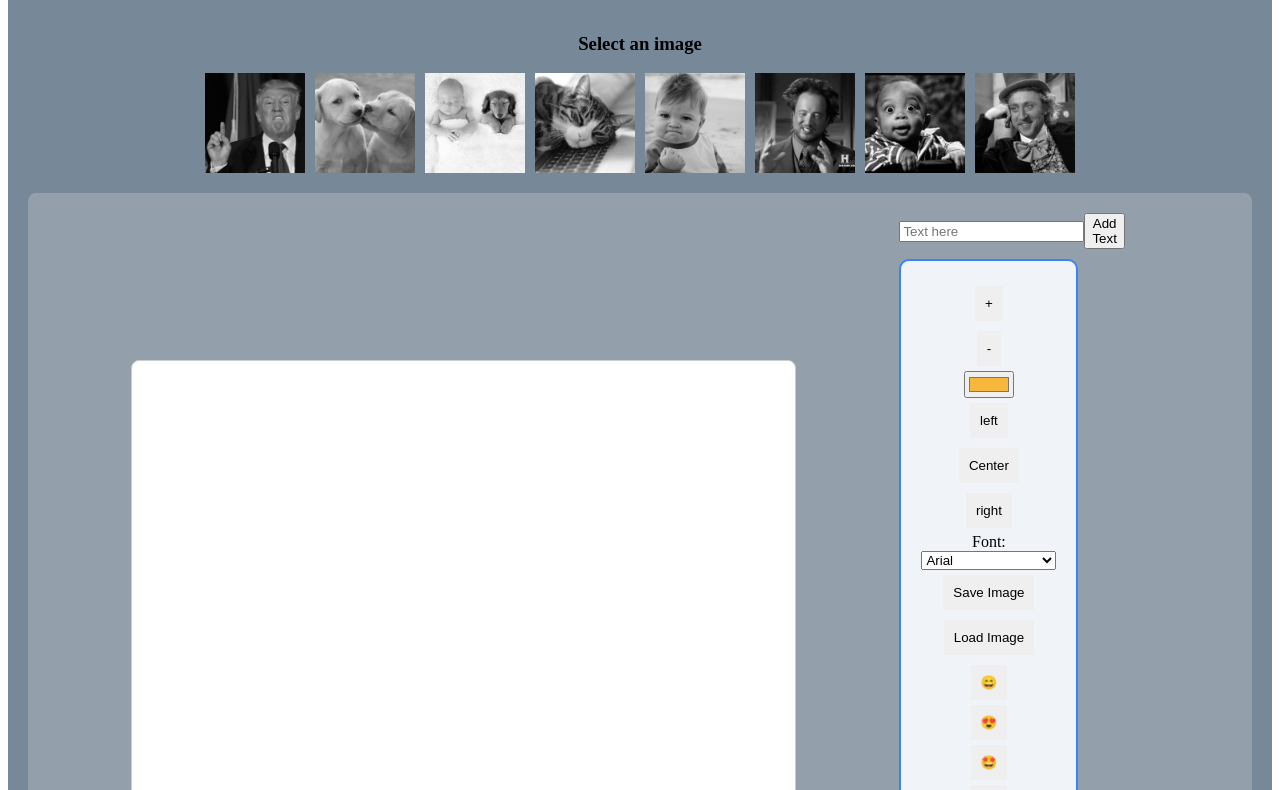
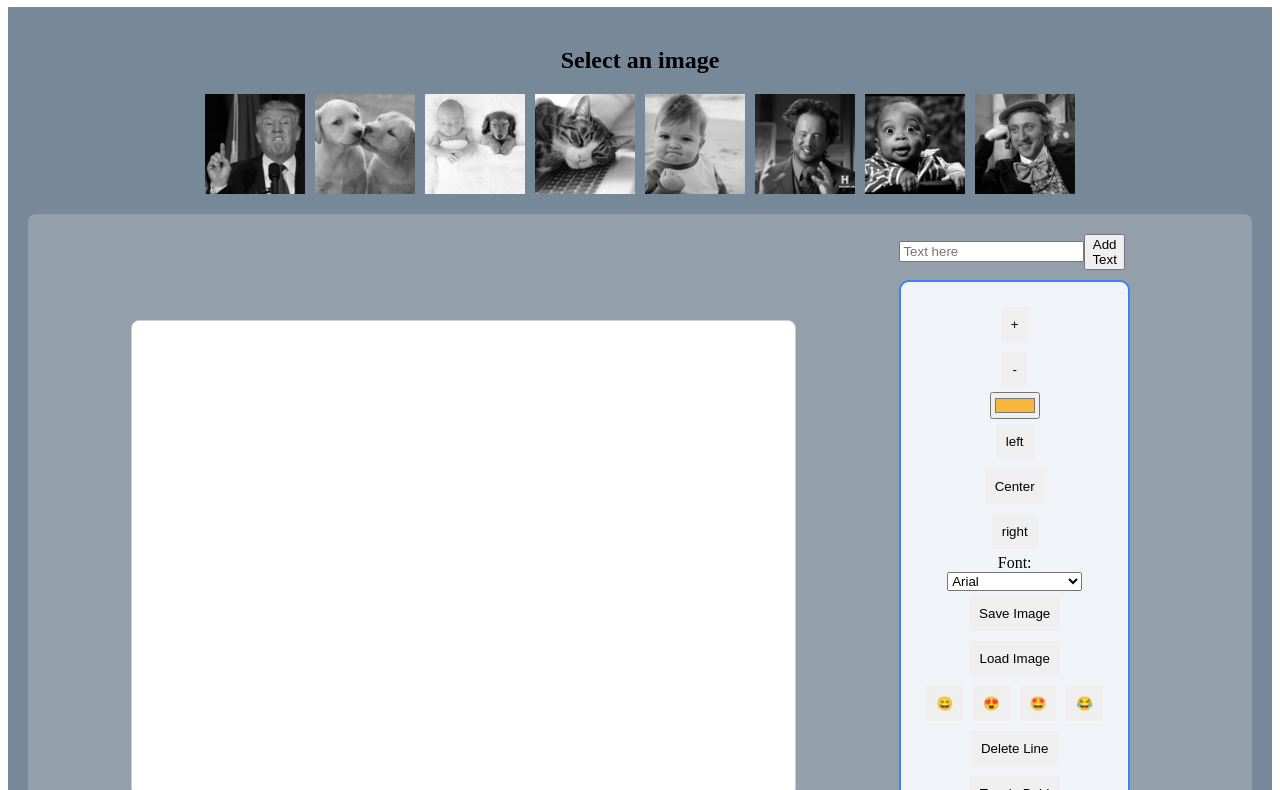
Before and after one commit to peleg125/proj-memegen, a plain HTML site: page index.html in a window 1280 px wide. Shown: the part 73-863 px from the top of the page. Drawn offline with Linux system fonts and the light colour scheme.

Commit message:
changed HTML structure, + stickey-buttons display:flex

```diff
--- a/css/components/buttons.css
+++ b/css/components/buttons.css
@@ -18,3 +18,7 @@
 	cursor: pointer;
 	background-size: contain;
 }
+
+.sticker-buttons {
+	display: flex;
+}
--- a/index.html
+++ b/index.html
@@ -4,19 +4,23 @@
 		<meta charset="UTF-8" />
 		<meta http-equiv="X-UA-Compatible" content="IE=edge" />
 		<meta name="viewport" content="width=device-width, initial-scale=1.0" />
-		<link rel="stylesheet" X-Content-Type-Options: nosniff
-		href="css/main.css" />
+		<link
+			rel="stylesheet"
+			X-Content-Type-Options:
+			nosniff
+			href="css/main.css"
+		/>
 		<title>Meme Generator</title>
 	</head>
 	<body onload="onInit()">
 		<header class="main-header">
-			<h2 data-trans="meme-generator">Meme Generator</h2>
+			<h1 data-trans="meme-generator">Meme Generator</h1>
 		</header>
+
 		<main class="container">
 			<section>
-				<h3>Select an image</h3>
-
-				<section class="image-selector">
+				<h2>Select an image</h2>
+				<div class="image-selector">
 					<img src="img/1.jpg" onclick="onSelectImage(1)" />
 					<img src="img/2.jpg" onclick="onSelectImage(2)" />
 					<img src="img/3.jpg" onclick="onSelectImage(3)" />
@@ -25,35 +29,32 @@
 					<img src="img/6.jpg" onclick="onSelectImage(6)" />
 					<img src="img/7.jpg" onclick="onSelectImage(7)" />
 					<img src="img/8.jpg" onclick="onSelectImage(8)" />
-				</section>
+				</div>
 			</section>
 
-			<div class="lane-container">
-				<div class="canvas-lane">
+			<section class="lane-container">
+				<article class="canvas-lane">
 					<canvas
 						class="responsive-canvas"
 						width="450"
 						height="450"
 						onclick="onCanvasClick(event)"
 					></canvas>
-				</div>
-				<div class="controls-lane">
-					<div class="text-control">
+				</article>
+
+				<aside class="controls-lane">
+					<form class="text-control">
 						<input
 							type="text"
 							id="textToAdd"
 							placeholder="Text here"
 							oninput="onLineTextInput(this.value)"
 						/>
-						<button onclick="onAddText(this)">Add Text</button>
-					</div>
+						<button type="button" onclick="onAddText(this)">Add Text</button>
+					</form>
+
 					<div class="buttons">
-						<button
-							style="background-image: url('buttonimages/plusbutton.png')"
-							onclick="onIncreaseFontSize()"
-						>
-							+
-						</button>
+						<button onclick="onIncreaseFontSize()">+</button>
 						<button onclick="onDecreaseFontSize()">-</button>
 						<input
 							type="color"
@@ -72,7 +73,6 @@
 							<option value="Courier New">Courier New</option>
 							<option value="Impact">Impact</option>
 						</select>
-						</class=>
 						<button onclick="onSaveImage()">Save Image</button>
 						<button onclick="onLoadImage()">Load Image</button>
 						<div class="sticker-buttons">
@@ -93,8 +93,8 @@
 						<button onclick="onToggleBold()">Toggle Bold</button>
 						<button onclick="onDownloadImage()">Download Meme</button>
 					</div>
-				</div>
-			</div>
+				</aside>
+			</section>
 		</main>
 
 		<script src="js/service/gallery.service.js"></script>
```
Lines whose indentation alone changed are shown as unchanged.
